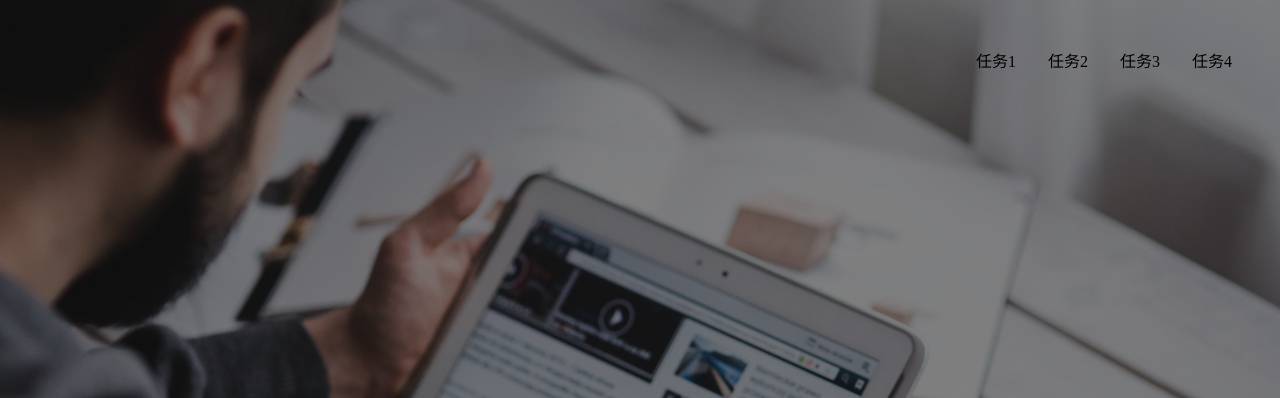
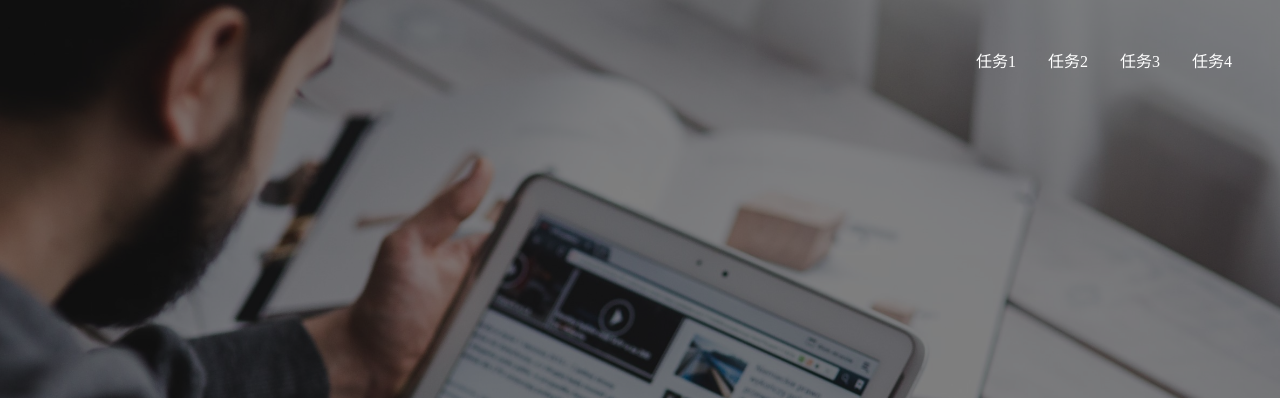
Before and after one commit to BIT-MoonLight/bit-moonlight.github.io, a plain HTML site: page index.html in a window 1280 px wide. Shown: the top 398 px of the page. Drawn offline with Linux system fonts and the light colour scheme.

Commit message:
confligt attempt again

```diff
--- a/css/default.css
+++ b/css/default.css
@@ -39,7 +39,7 @@ body {
     margin:1em
 }
 .pageNavi > p {
-    color:#000
+    color:#fff
 }
 
 .introContainer {
```
